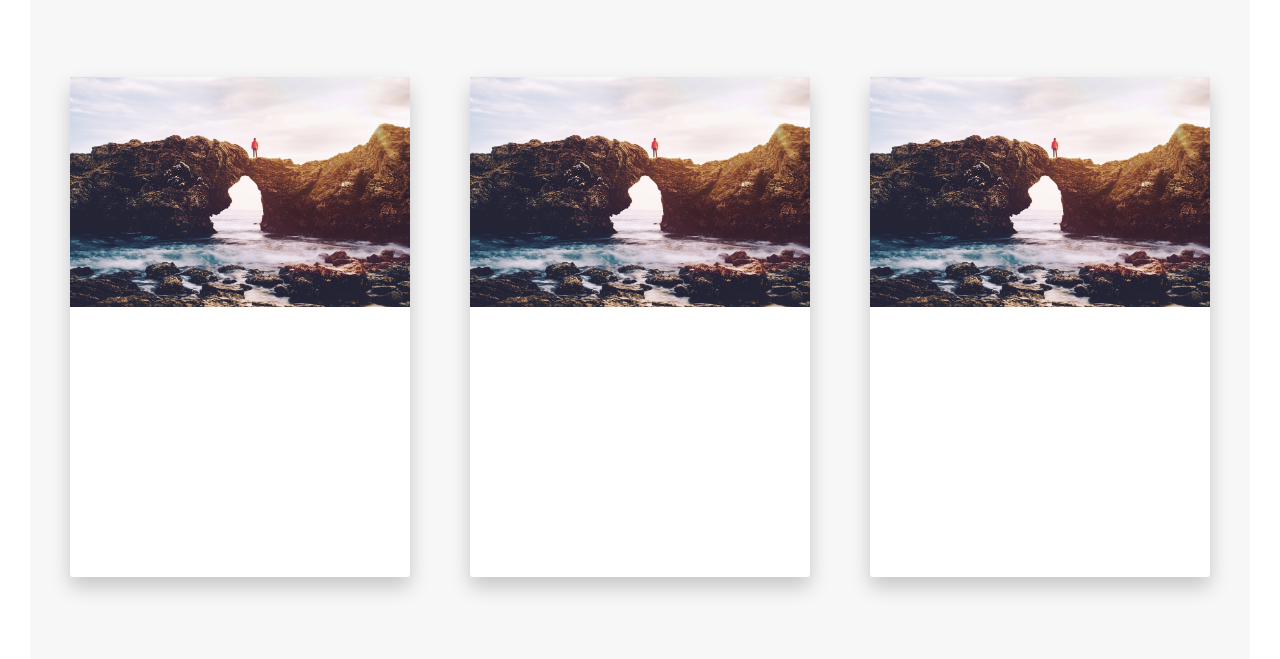
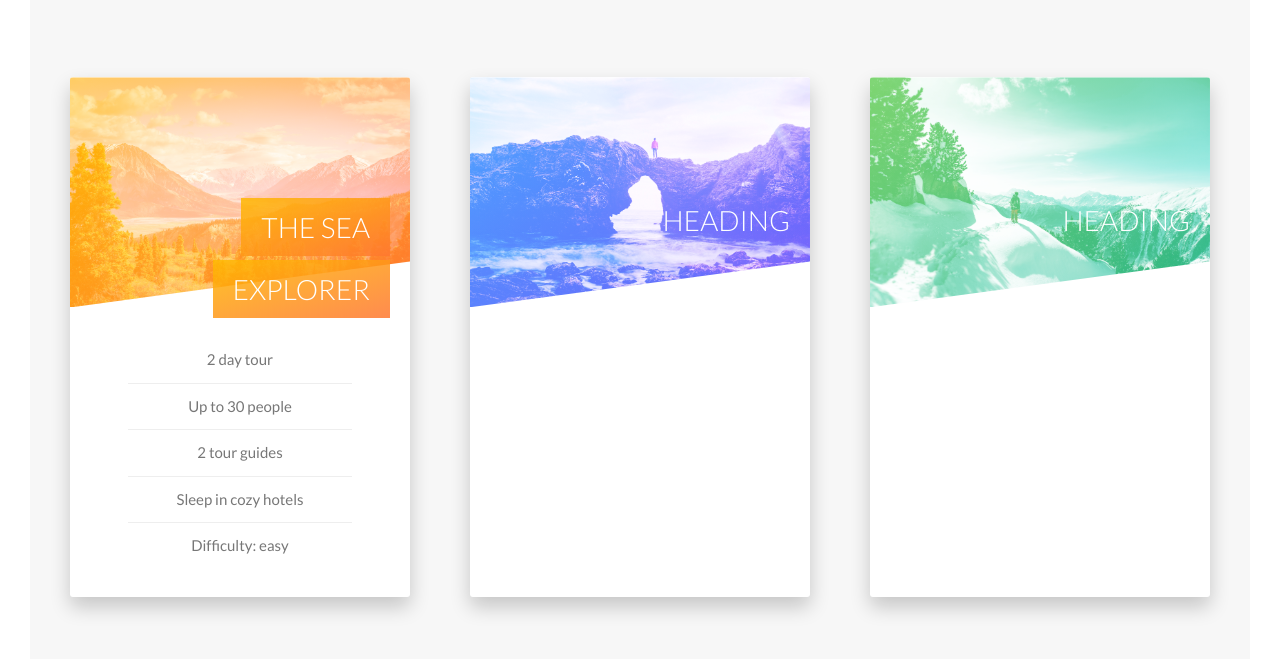
Before and after one commit to alvaro-alves99/advanced-css, a website: page index.html in a window 1280 px wide. Shown: the part 2692-3351 px from the top of the page. Drawn offline with Linux system fonts and the light colour scheme.

Commit message:
Card quase pronto

```diff
--- a/index.html
+++ b/index.html
@@ -119,12 +119,21 @@
                                 <div class="card__picture card__picture--1">
                                     &nbsp;
                                 </div>
-                                <div class="card__heading">
-                                    Heading
-                                </div>
+                                <h4 class="card__heading">
+                                    <span class="card__heading-span card__heading-span--1">
+                                        The Sea<br>Explorer
+                                    </span>
+
+                                </h4>
 
                                 <div class="card__details">
-
+                                    <ul>
+                                        <li>2 day tour</li>
+                                        <li>Up to 30 people</li>
+                                        <li>2 tour guides</li>
+                                        <li>Sleep in cozy hotels</li>
+                                        <li>Difficulty: easy</li>
+                                    </ul>
                                 </div>
                             </div>
                             <div class="card__side card__side--back card__side--back--1">
@@ -138,9 +147,9 @@
                                 <div class="card__picture card__picture--2">
                                     &nbsp;
                                 </div>
-                                <div class="card__heading">
+                                <h4 class="card__heading">
                                     Heading
-                                </div>
+                                </h4>
 
                                 <div class="card__details">
 
@@ -157,9 +166,9 @@
                                 <div class="card__picture card__picture--3">
                                     &nbsp;
                                 </div>
-                                <div class="card__heading">
+                                <h4 class="card__heading">
                                     Heading
-                                </div>
+                                </h4>
 
                                 <div class="card__details">
 
--- a/sass/components/_cards.scss
+++ b/sass/components/_cards.scss
@@ -5,10 +5,7 @@
 
 
     &__side{
-        background-color:red;
-        color: $white;
-        font-size: 2rem;
-        height:50rem;
+        height:52rem;
         width: 100%;
         transition:1s;
         position: absolute;
@@ -16,6 +13,7 @@
         left: 0;
         backface-visibility: hidden;
         border-radius: 3px;
+        overflow:hidden;
         @include sombra;
 
         &--front{
@@ -27,6 +25,14 @@
 
             &--1{
                 background-image: linear-gradient(to bottom right, $color-secondary-light, $color-secondary-dark);
+            }
+
+            &--2{
+                background-image:linear-gradient(to bottom right, $color-tertiary-light, $color-tertiary-dark);
+            }
+
+            &--3{
+                background-image:linear-gradient(to bottom right, $color-primary-light, $color-primary-dark);
             }
         }
     }
@@ -42,17 +48,63 @@
     &__picture{
         background-size:cover;
         height:23rem;
+        background-blend-mode:screen;
+        clip-path:polygon(0 0, 100% 0, 100% 80%, 0 100%);
 
         &--1{
-            background-image:url(../../img/nat-5.jpg);
+            background-image:linear-gradient(to bottom right, $color-secondary-light, $color-secondary-dark), url('../../img/nat-6.jpg');
         }
 
         &--2{
-            background-image:url(../../img/nat-5.jpg);
+            background-image:linear-gradient(to bottom right, $color-tertiary-light, $color-tertiary-dark), url('../../img/nat-5.jpg');
         }
 
         &--3{
-            background-image:url(../../img/nat-5.jpg);
+            background-image:linear-gradient(to bottom right, $color-primary-light, $color-primary-dark), url('../../img/nat-7.jpg');
+        }
+    }
+
+    &__heading{
+        font-size: 2.8rem;
+        font-weight: 300;
+        text-align: right;
+        text-transform: uppercase;
+        color: $white;
+        display: inline-block;
+        position: absolute;
+        top: 12rem;
+        right: 2rem;
+
+
+    }
+
+    &__heading-span{
+        padding: 1.2rem 2rem;
+        line-height: 2.2;
+        -webkit-box-decoration-break: clone;
+        // display: inline-block;
+        &--1{
+            background-image: linear-gradient(to bottom right, rgba($color-secondary-light, .85), rgba($color-secondary-dark, .85));
+        }
+    }
+
+    &__details{
+        padding: 3rem;
+
+        ul{
+            list-style: none;
+            width: 80%;
+            margin: 0 auto;
+
+            li{
+                text-align: center;
+                font-size: 1.5rem;
+                padding: 1rem;
+
+                &:not(:last-child){
+                    border-bottom:1px solid #eee;
+                }
+            }
         }
     }
 }
```
Also changed, not shown: css/style.css.
